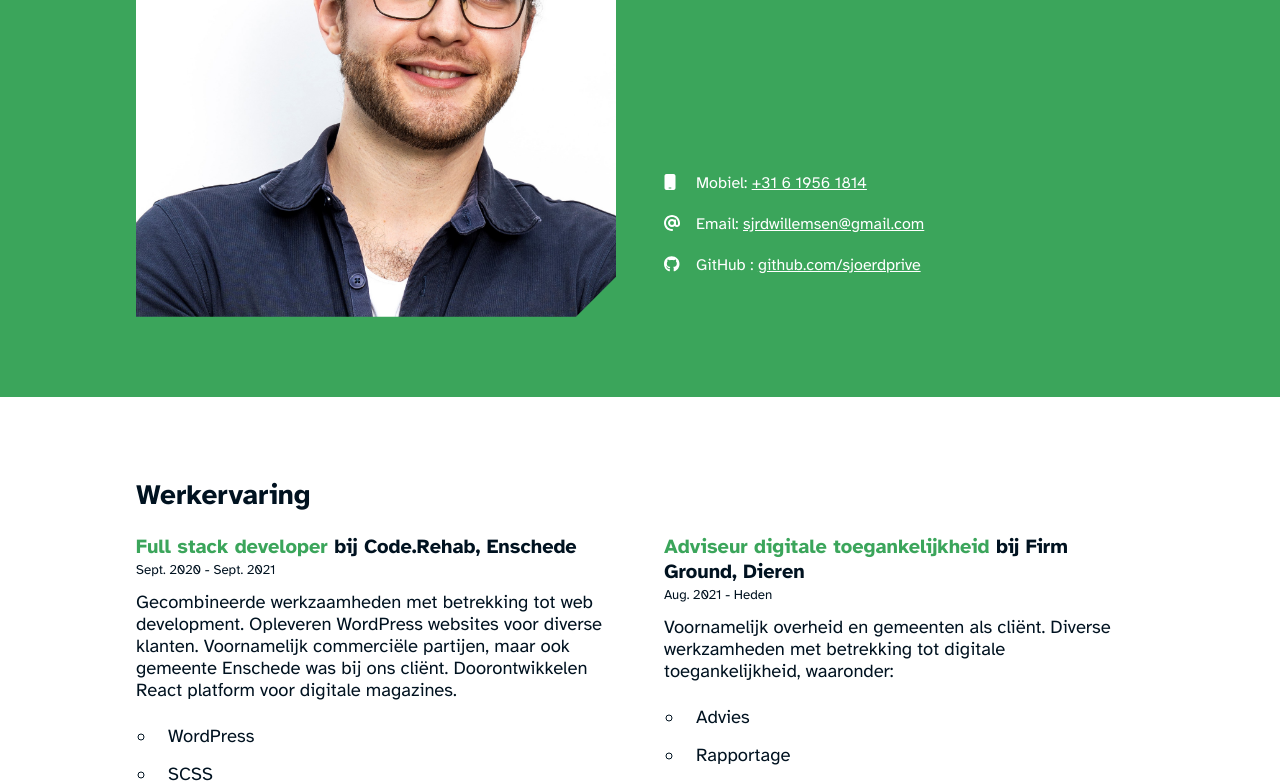
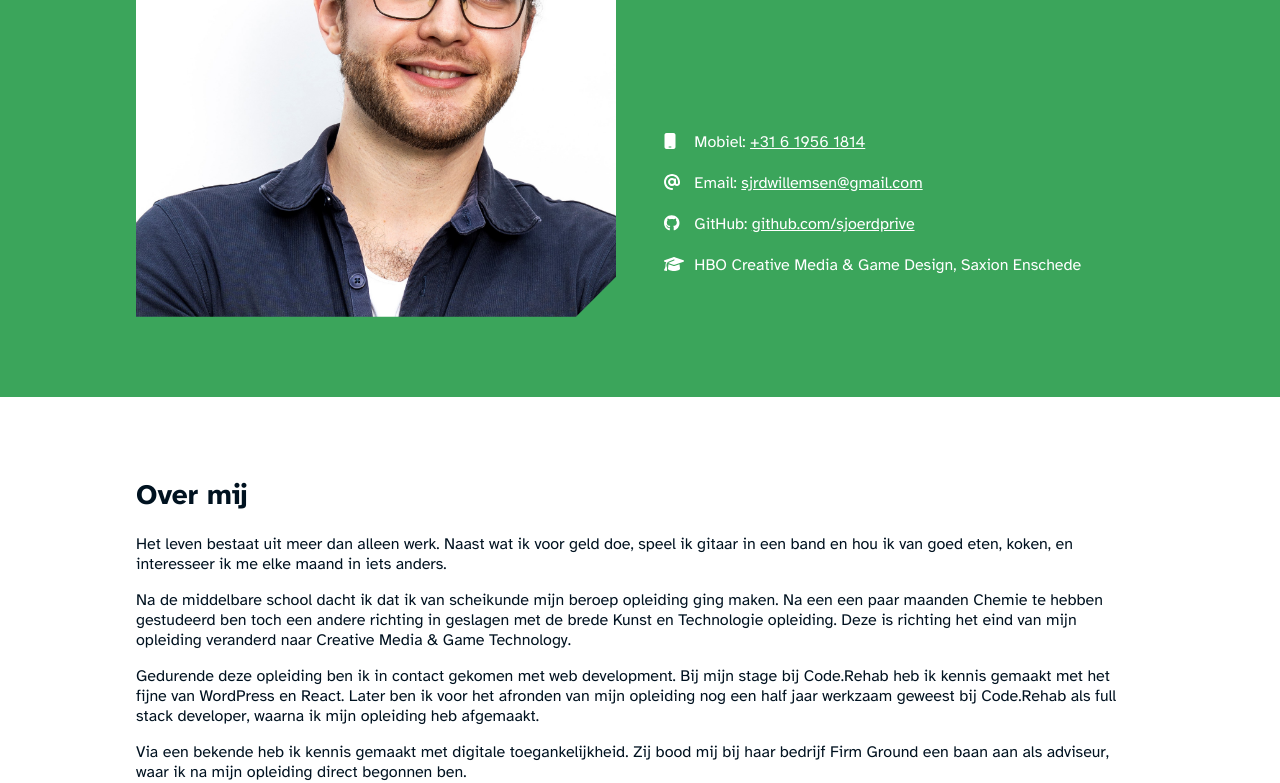
Before and after one commit to sjoerdprive/cv, a Next.js app: page / in a window 1280 px wide. Shown: the part 260-1043 px from the top of the page. Built offline with nearby package versions, Linux system fonts and the light colour scheme.

Commit message:
finalized

```diff
--- a/app/page.tsx
+++ b/app/page.tsx
@@ -5,6 +5,7 @@ import {
   faMobile,
   faAt,
   faUniversalAccess,
+  faGraduationCap,
 } from '@fortawesome/free-solid-svg-icons';
 import {
   faGithub,
@@ -41,11 +42,20 @@ export default function Home() {
               </li>
               <li>
                 <IconText start={<FontAwesomeIcon icon={faGithub} />}>
-                  GitHub :
+                  GitHub:
                 </IconText>{' '}
                 <a className="white" href="https://github.com/sjoerdprive">
                   github.com/sjoerdprive
                 </a>
+              </li>
+              <li>
+                <IconText
+                  hideLabel
+                  start={<FontAwesomeIcon icon={faGraduationCap} />}
+                >
+                  Afgestudeerd
+                </IconText>
+                <span>HBO Creative Media & Game Design, Saxion Enschede</span>
               </li>
             </ul>
           </div>
@@ -53,12 +63,41 @@ export default function Home() {
       </section>
       <section className="section">
         <div className="container">
+          <h2>Over mij</h2>
+          <p>
+            Het leven bestaat uit meer dan alleen werk. Naast wat ik voor geld
+            doe, speel ik gitaar in een band en hou ik van goed eten, koken, en
+            interesseer ik me elke maand in iets anders.
+          </p>
+          <p>
+            Na de middelbare school dacht ik dat ik van scheikunde mijn beroep
+            opleiding ging maken. Na een een paar maanden Chemie te hebben
+            gestudeerd ben toch een andere richting in geslagen met de brede
+            Kunst en Technologie opleiding. Deze is richting het eind van mijn
+            opleiding veranderd naar Creative Media &amp; Game Technology.
+          </p>
+          <p>
+            Gedurende deze opleiding ben ik in contact gekomen met web
+            development. Bij mijn stage bij Code.Rehab heb ik kennis gemaakt met
+            het fijne van WordPress en React. Later ben ik voor het afronden van
+            mijn opleiding nog een half jaar werkzaam geweest bij Code.Rehab als
+            full stack developer, waarna ik mijn opleiding heb afgemaakt.
+          </p>
+          <p>
+            Via een bekende heb ik kennis gemaakt met digitale toegankelijkheid.
+            Zij bood mij bij haar bedrijf Firm Ground een baan aan als adviseur,
+            waar ik na mijn opleiding direct begonnen ben.
+          </p>
+        </div>
+      </section>
+      <section className="section bg-light">
+        <div className="container">
           <h2>Werkervaring</h2>
           <div className="columns">
             <div>
               <div className="mb-2">
                 <h3 className="mb-0 fixed">
-                  <span className="primary">Full stack developer </span>
+                  <span className="primary">Full stack developer</span>
                   bij Code.Rehab, Enschede
                 </h3>
                 <small>Sept. 2020 - Sept. 2021</small>
@@ -119,7 +158,7 @@ export default function Home() {
           </div>
         </div>
       </section>
-      <section className="section bg-light">
+      <section className="section">
         <div className="container">
           <h2>Vaardigheden</h2>
           <div className="columns">
@@ -148,6 +187,8 @@ export default function Home() {
                 'CSS Layers',
                 'Bootstrap',
                 'Fluid responsiveness',
+                'Grid',
+                'Flexbox',
               ]}
             />
             <SkillMeter
@@ -161,6 +202,7 @@ export default function Home() {
               label={<h3 className="mb-1 fixed">A11y</h3>}
               score={70}
               icon={<FontAwesomeIcon icon={faUniversalAccess} />}
+              tags={['WCAG 2.1 AA']}
             />
           </div>
         </div>
--- a/components/iconText.tsx
+++ b/components/iconText.tsx
@@ -1,14 +1,24 @@
+import classNames from 'classnames';
+
 interface IIconTextProps {
   start?: React.ReactNode;
   end?: React.ReactNode;
   children: React.ReactNode;
+  hideLabel?: boolean;
 }
 
-export default function IconText({ start, end, children }: IIconTextProps) {
+export default function IconText({
+  start,
+  end,
+  children,
+  hideLabel,
+}: IIconTextProps) {
   return (
     <span className="icontext">
       {start && <span className="start-icon"> {start} </span>}
-      <span className="label">{children}</span>
+      <span className={classNames('label', hideLabel && 'sr-only')}>
+        {children}
+      </span>
       {end && <span className="end-icon">{end}</span>}
     </span>
   );
--- a/styles/modu-basestyles/_icontext.scss
+++ b/styles/modu-basestyles/_icontext.scss
@@ -8,8 +8,12 @@
     width: 1.25rem;
   }
 
-  @media (min-width: $breakpoint-md) {
-    gap: 0.75rem;
+  .start-icon {
+    margin-right: 1ch;
+  }
+
+  .end-icon {
+    margin-left: 1ch;
   }
 
   @media (max-width: $breakpoint-md) {
--- a/styles/modu-basestyles/_variables.scss
+++ b/styles/modu-basestyles/_variables.scss
@@ -2,7 +2,7 @@ $primary: #3ba55b !default;
 $secondary: #cc5200 !default;
 $white: #ffffff !default;
 $black: #001220 !default;
-$light: #f6fbff !default;
+$light: #fbfdff !default;
 
 $breakpoint-sm: 600px !default;
 $breakpoint-md: 1024px !default;
```
